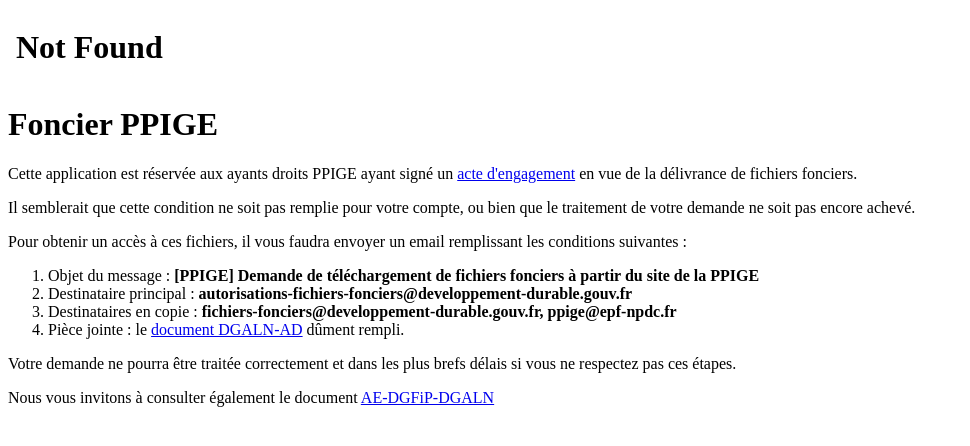
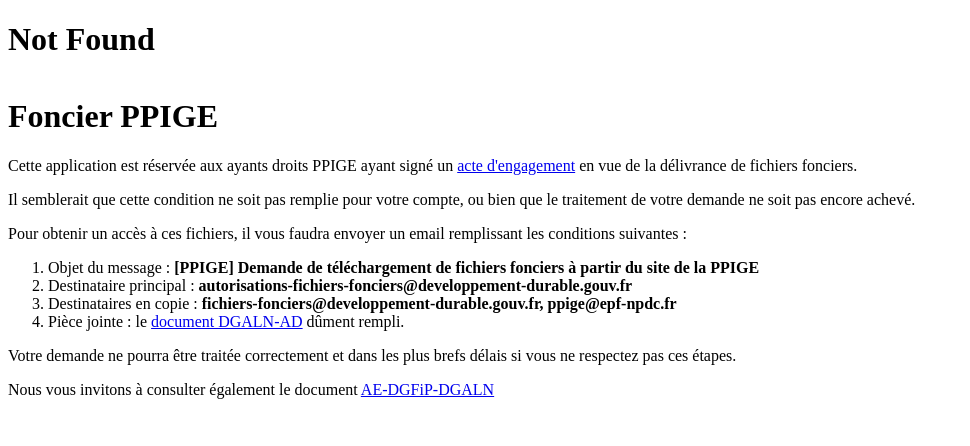
Before and after one commit to georchestra/foncier, a Python web app: template foncier/templates/sorry.html in a window 1280 px wide. Shown: the top 446 px of the page, without its empty margins (0-970 px from the left). Run offline with Jinja, Linux system fonts and the light colour scheme; the template is opened without the code that fills it, so the values that code supplies are empty.

Commit message:
improve css

```diff
--- a/foncier/templates/index.html
+++ b/foncier/templates/index.html
@@ -5,9 +5,9 @@
         <title>Foncier PPIGE</title>
     </head>
 
-    <body>
+    <body style="margin: 0;">
         <iframe src="/portail/external_head" style="width:100%;height:73px;border:none;overflow:hidden;" scrolling="no" frameborder="0"></iframe>
-
+        <div style="margin: 0 8px;">
             <h1>Foncier PPIGE</h1>
 
             <p>Bonjour {{ g.firstname }} {{ g.lastname }},</p>
@@ -33,6 +33,6 @@
                     <input type="submit" value="Commander">
                 </fieldset>
             </form>
-
+        </div>
     </body>
 </html>
--- a/foncier/templates/sorry.html
+++ b/foncier/templates/sorry.html
@@ -5,8 +5,9 @@
         <title>Foncier PPIGE</title>
     </head>
 
-    <body>
+    <body style="margin: 0;">
         <iframe src="/portail/external_head" style="width:100%;height:73px;border:none;overflow:hidden;" scrolling="no" frameborder="0"></iframe>
+        <div style="margin: 0 8px;">
 
             <h1>Foncier PPIGE</h1>
 
@@ -26,6 +27,6 @@
             <p>Votre demande ne pourra être traitée correctement et dans les plus brefs délais si vous ne respectez pas ces étapes.</p>
 
             <p>Nous vous invitons à consulter également le document <a href='http://www.ppige-npdc.fr/portail/doc/AE-DGFIP-DGALN.pdf'>AE-DGFiP-DGALN</a></p>
-
+        </div>
     </body>
 </html>
```
Also changed, not shown: foncier/templates/thanks.html (+8 -7 lines). Lines whose indentation alone changed are shown as unchanged.
